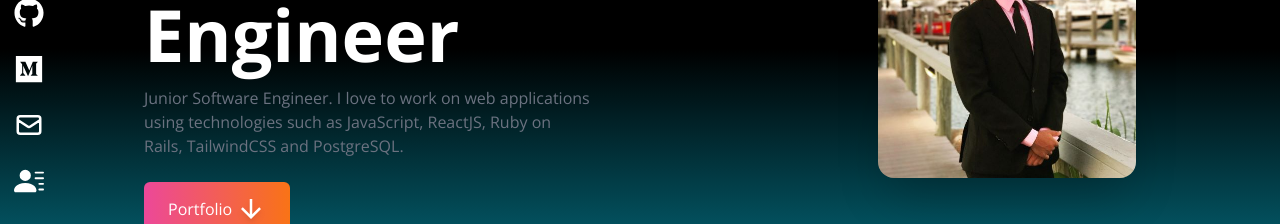
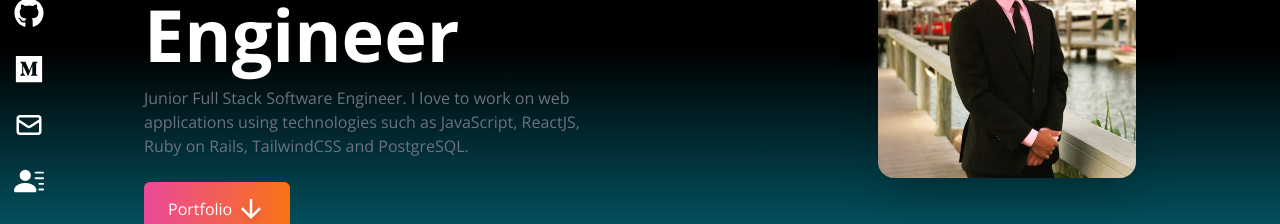
Before and after one commit to LoopFruits/react-portfolio, a React (Create React App) app: page / in a window 1280 px wide. Shown: the part 351-575 px from the top of the page. Built offline with nearby package versions, Linux system fonts and the light colour scheme.

Commit message:
changed home desc again

```diff
--- a/src/components/Home.jsx
+++ b/src/components/Home.jsx
@@ -10,7 +10,7 @@ const Home = () => {
             <div className="flex flex-col justify-center h-full">
                 <h2 className="text-4xl sm:text-7xl font-bold text-white"> I'm a Junior Full Stack Software Engineer</h2>
                 <p className="text-gray-500 py-4 max-w-md">
-                    Junior Software Engineer. I love to work on web applications using technologies such as JavaScript, ReactJS, Ruby on Rails, TailwindCSS and PostgreSQL.
+                    Junior Full Stack Software Engineer. I love to work on web applications using technologies such as JavaScript, ReactJS, Ruby on Rails, TailwindCSS and PostgreSQL.
                 </p>
                 <div>
                     <Link
```
